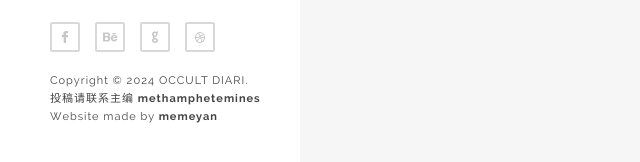
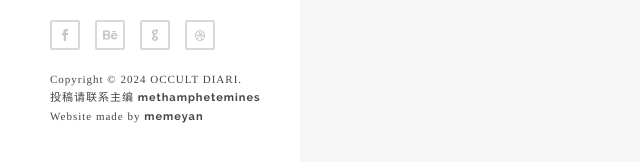
Before and after one commit to Memeyan/occultdiary, a plain HTML site: page index.html in a window 1280 px wide. Shown: the part 624-786 px from the top of the page, 0-640 px from the left. Drawn offline with Linux system fonts and the light colour scheme.

Commit message:
Site updated: 2025-06-08 17:13:13

```diff
--- a/index.html
+++ b/index.html
@@ -4,6 +4,10 @@
 <!-- Head tag -->
 <head>
 
+<link rel="preconnect" href="https://fonts.googleapis.com">
+<link rel="preconnect" href="https://fonts.gstatic.com" crossorigin>
+<link href="https://fonts.googleapis.com/css2?family=Tinos:ital,wght@0,400;0,700;1,400;1,700&display=swap" rel="stylesheet">
+<link href="https://fonts.googleapis.com/css2?family=Noto+Serif+TC:wght@200..900&family=Tinos:ital,wght@0,400;0,700;1,400;1,700&display=swap" rel="stylesheet">
     <meta charset="utf-8">
     <meta http-equiv="X-UA-Compatible" content="IE=edge">
     <meta name="viewport" content="width=device-width, initial-scale=1.0, minimum-scale=1.0" />
@@ -54,7 +58,21 @@
 
 
     <!--Favicon-->
+    <style>
+        .rights {
+            font-size: 14px;
+            line-height: 1.6;
+            letter-spacing: 0.5px;
+        }
 
+        .rights .tinos {
+            font-family: 'Tinos', serif;
+        }
+
+        .rights .noto-tc {
+            font-family: 'Noto Serif TC', serif;
+        }
+        </style>
 
 <meta name="generator" content="Hexo 7.3.0"></head>
 
@@ -103,9 +121,9 @@
         </ul><!-- end social -->
 
         <div class="rights">
-            <p>Copyright © 2024 OCCULT DIARI.</p>
-            <p>投稿请联系主编 <a target="_blank" rel="noopener" href="https://www.zhihu.com/people/methamphetemines">methamphetemines</a></p>
-            <p>Website made by <a target="_blank" rel="noopener" href="https://linktr.ee/memeyann">memeyan</a></p>
+            <p class="tinos">Copyright © 2024 OCCULT DIARI.</p>
+            <p class="noto-tc">投稿请联系主编 <a target="_blank" rel="noopener" href="https://www.zhihu.com/people/methamphetemines">methamphetemines</a></p>
+            <p class="tinos">Website made by <a target="_blank" rel="noopener" href="https://linktr.ee/memeyann">memeyan</a></p>
         </div><!-- end rights -->
     </div ><!-- end footer -->
 </header><!-- end header -->
```
Also changed, not shown: 2025/01/01/2024-08/index.html (+3 -3 lines), 2025/01/02/2024-11/index.html (+3 -3 lines), 2025/01/03/2025-01/index.html (+3 -3 lines), archives/2025/01/index.html (+2 -2 lines), archives/2025/index.html (+2 -2 lines), archives/index.html (+2 -2 lines).
